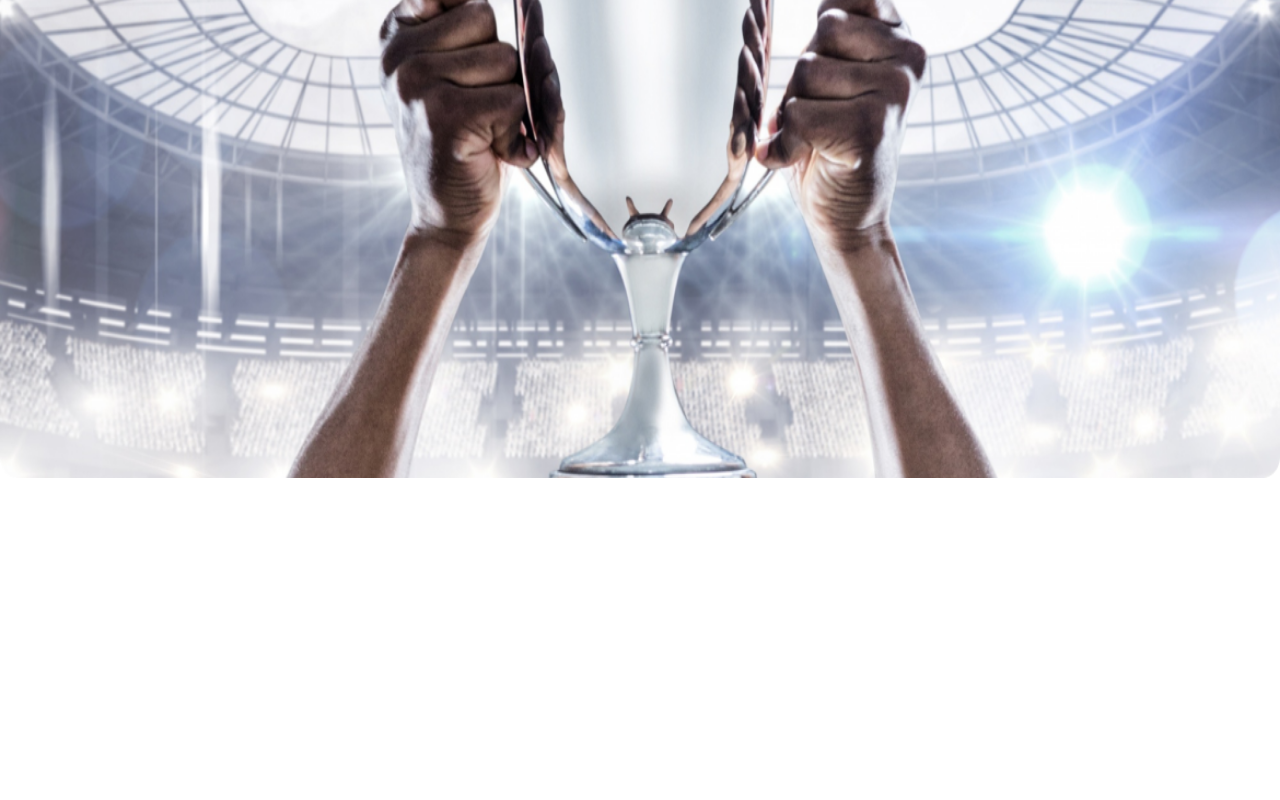
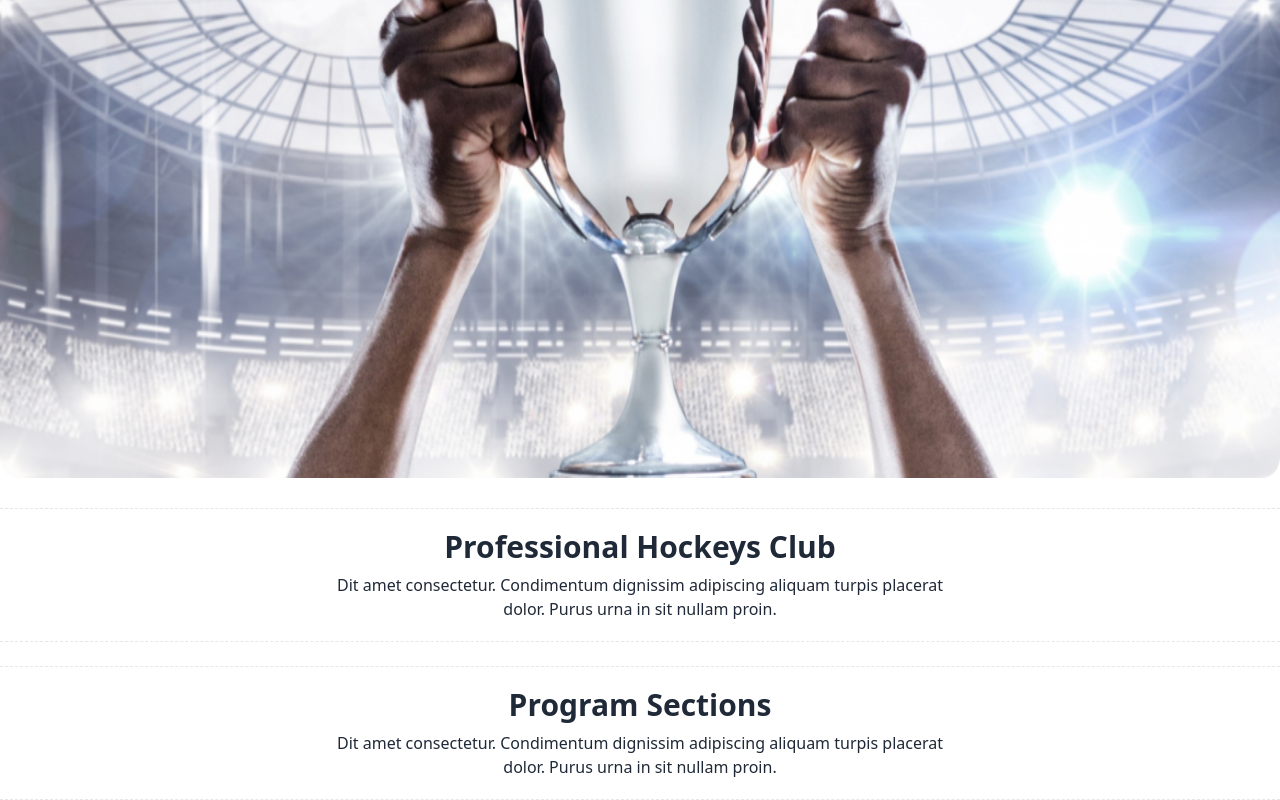
Before and after one commit to haibullah2023/hocky-assignment-3, a plain HTML site: page index.html in a window 1280 px wide. Shown: the part 345-1145 px from the top of the page. Before the commit the page ends 829 px from the top, so only its background shows below. Drawn offline with nearby package versions, Linux system fonts and the light colour scheme.

Commit message:
aded three and fifth section

```diff
--- a/index.html
+++ b/index.html
@@ -70,6 +70,22 @@
                         alt="Tailwind CSS Carousel component" />
                 </div>
             </div>
+            <!-- third section  -->
+            <div class="text-part mt-6 p-5 text-center border-t border-dashed border-b ">
+                <h2 class="text-3xl font-bold mb-2">Professional Hockeys Club</h2>
+                <p>Dit amet consectetur. Condimentum dignissim adipiscing aliquam turpis placerat <br> dolor. Purus urna in sit nullam proin. </p>
+            </div>
+            <!-- section fourth graph  -->
+
+
+
+
+
+            <!-- section fifth  -->
+            <div class="text-part mt-6 p-5 text-center border-t border-dashed border-b">
+                <h2 class="text-3xl font-bold mb-2">Program Sections</h2>
+                <p>Dit amet consectetur. Condimentum dignissim adipiscing aliquam turpis placerat <br> dolor. Purus urna in sit nullam proin. </p>
+            </div>
     </main>
     <footer>
 
```
